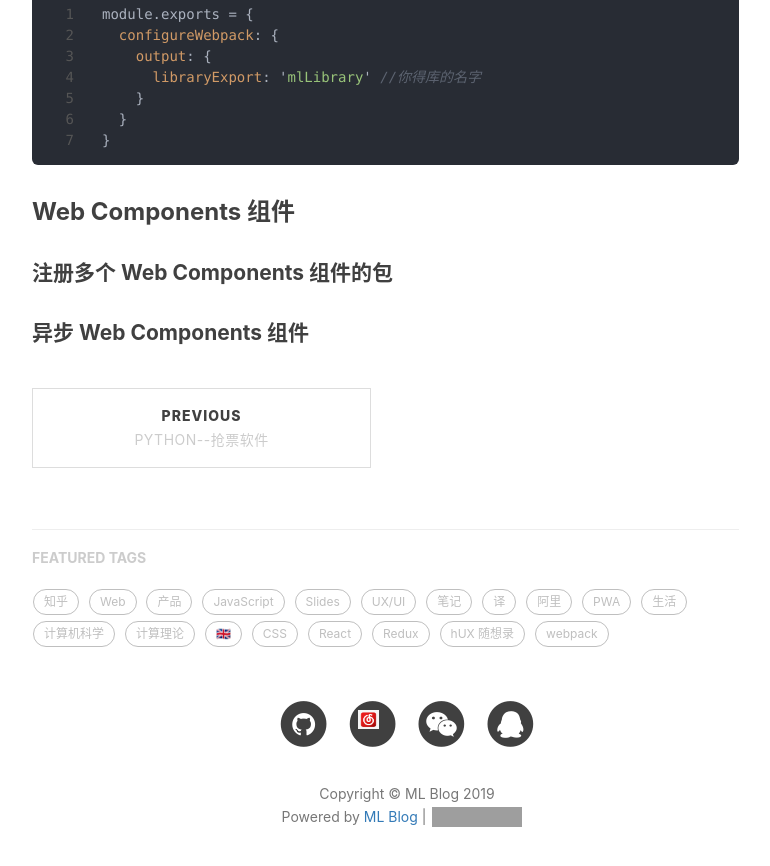
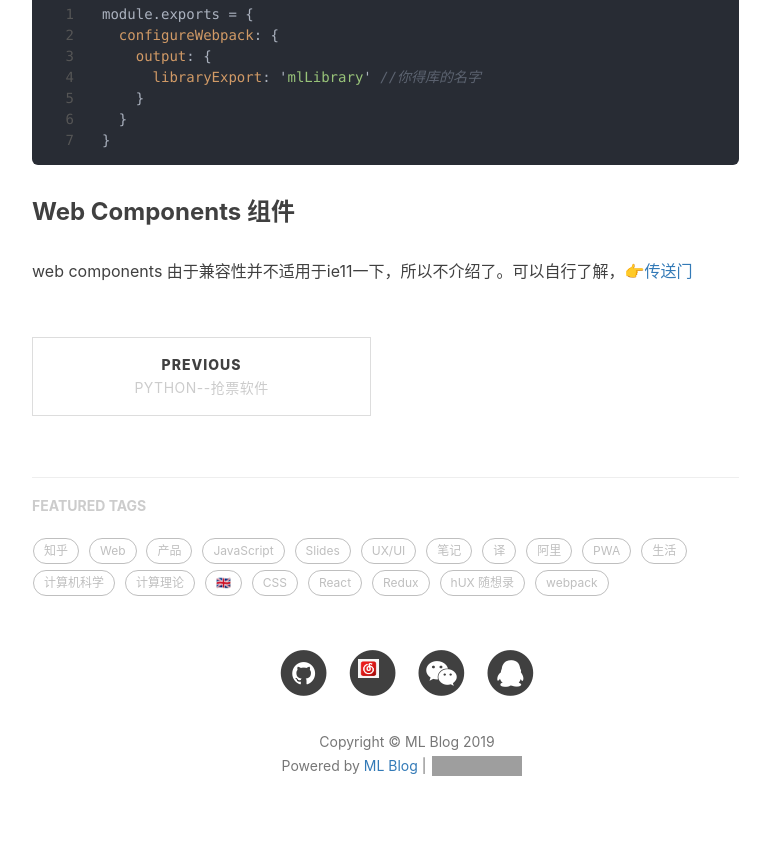
Before and after one commit to adamma1024/ml-blog, a Jekyll site: the page built from _posts/2019-06-13-vue-cli3-webpack.md, in a window 1280 px wide and 900 px high, scrolled down 7019 px. Shown: the top 866 px of the window, without its empty margins (233-1003 px from the left). Built offline with Jekyll 4.4.1, drawn with Linux system fonts in a browser that asks for light colours; comment, search, counter and statistics services are not loaded; grey boxes are pictures that could not be loaded.

Commit message:
Web Components

````diff
--- a/_posts/2019-06-13-vue-cli3-webpack.md
+++ b/_posts/2019-06-13-vue-cli3-webpack.md
@@ -264,7 +264,4 @@ module.exports = {
 ```
 
 ### Web Components 组件
-
-#### 注册多个 Web Components 组件的包
-
-#### 异步 Web Components 组件
+web components 由于兼容性并不适用于ie11一下，所以不介绍了。可以自行了解，👉[传送门](https://cli.vuejs.org/zh/guide/build-targets.html#vue-vs-js-ts-%E5%85%A5%E5%8F%A3%E6%96%87%E4%BB%B6)
````
